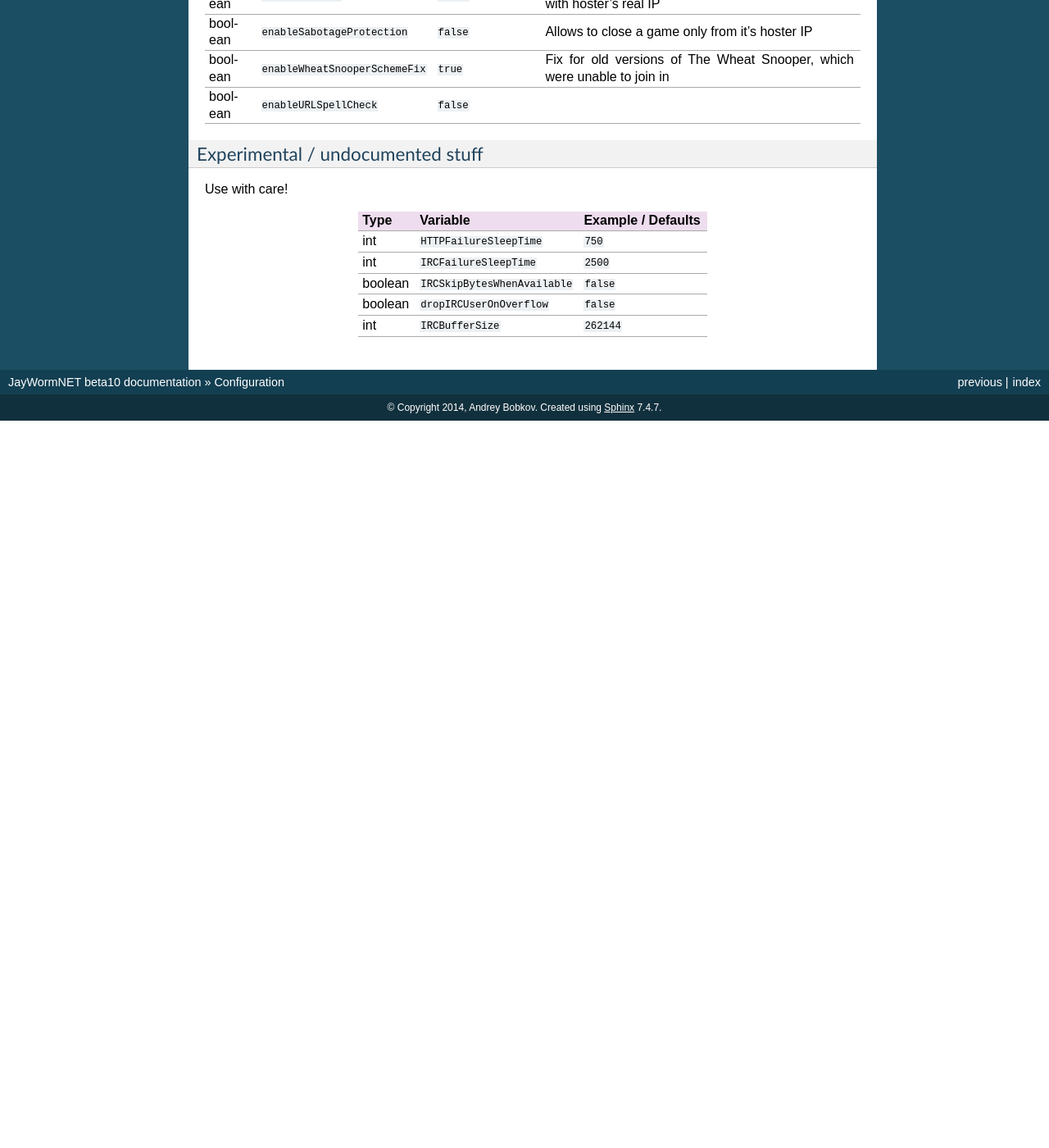
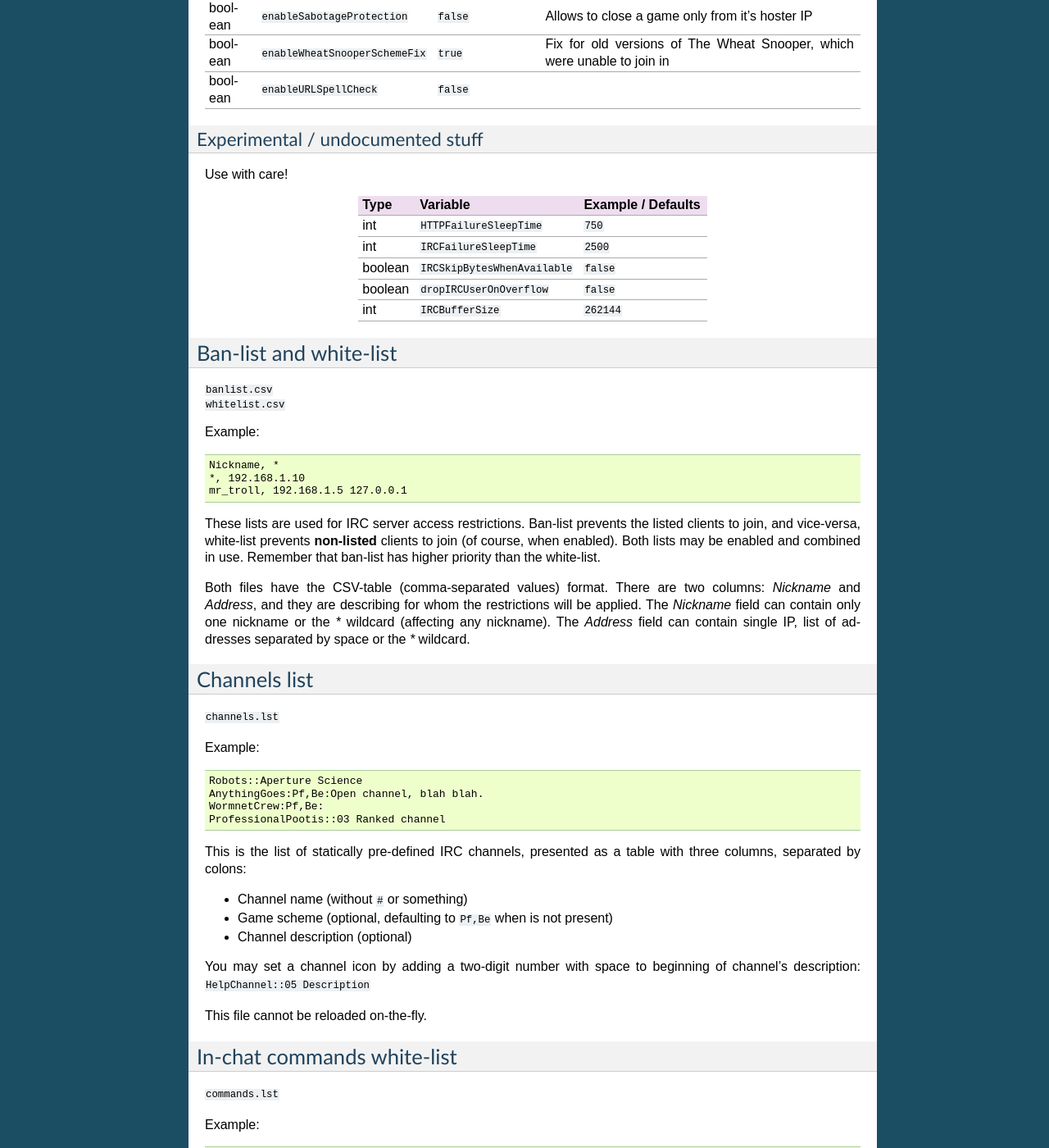
Before and after one commit to MEDVEDx64/JayWormNET, a Sphinx documentation site: the page built from docs/config.rst, in a window 1280 px wide and 1400 px high, scrolled down 3767 px. Shown: the whole window at 82% size. Built offline with Sphinx 7.4.7, drawn with Linux system fonts in a browser that asks for light colours; before the commit the page ends 4280 px from its top, so only the background shows below that; some of the changed text lies outside the part shown.

Commit message:
Upd. configuration and in-chat commands docs

```diff
--- a/docs/config.rst
+++ b/docs/config.rst
@@ -220,3 +221,99 @@
 boolean    ``dropIRCUserOnOverflow``               ``false``
 int        ``IRCBufferSize``                       ``262144``
 ========== ======================================= ===============================
+
+Ban-list and white-list
+=======================
+
+.. highlight:: none
+
+| ``banlist.csv``
+| ``whitelist.csv``
+
+
+Example::
+
+	Nickname, *
+	*, 192.168.1.10
+	mr_troll, 192.168.1.5 127.0.0.1
+
+These lists are used for IRC server access restrictions. Ban-list prevents the listed clients to join,
+and vice-versa, white-list prevents **non-listed** clients to join (of course, when enabled).
+Both lists may be enabled and combined in use. Remember that ban-list has higher priority than the white-list.
+
+Both files have the CSV-table (comma-separated values) format.
+There are two columns: `Nickname` and `Address`, and they are describing for whom the restrictions will be
+applied. The `Nickname` field can contain only one nickname or the `*` wildcard (affecting any nickname).
+The `Address` field can contain single IP, list of addresses separated by space or the `*` wildcard.
+
+Channels list
+=============
+
+``channels.lst``
+
+Example::
+
+	Robots::Aperture Science
+	AnythingGoes:Pf,Be:Open channel, blah blah.
+	WormnetCrew:Pf,Be:
+	ProfessionalPootis::03 Ranked channel
+
+This is the list of statically pre-defined IRC channels, presented as a table with three columns, separated by colons:
+
+* Channel name (without ``#`` or something)
+* Game scheme (optional, defaulting to ``Pf,Be`` when is not present)
+* Channel description (optional)
+
+You may set a channel icon by adding a two-digit number with space to beginning of channel's description:
+``HelpChannel::05 Description``
+
+This file cannot be reloaded on-the-fly.
+
+.. _config_cmdlist:
+
+In-chat commands white-list
+===========================
+
+``commands.lst``
+
+Example::
+
+	kick
+	oper
+	reload
+
+This is a list of allowed for invocation IRC in-chat commands. It affects both the scripted
+and embedded commands. Non-white-listed commands will be "non-existent" even it is present.
+See :ref:`commands`.
+
+Message of the Day
+==================
+
+There are two MOTD files: `txt` is for IRC and `html` is the page being displayed at the right bottom
+in Worms Armageddon >= 3.7.0.0 on the channel selection menu.
+
+``motd.txt``
+
+Example::
+
+	I am the MOTD message!
+
+``motd.html``
+
+.. highlight:: html
+
+Example::
+
+	<center><FONT SIZE="2" COLOR="Yellow">
+		<BR>Welcome to JayWormNET server!
+	</FONT></center>
+
+.. _config_fallback:
+
+Fallback page
+=============
+
+``fallback.html``
+
+Fallback page is what HTTP client will receive, when trying to visit any non-WormNET
+(or simply non-existent) page (if enabled in configuration).
```
Also changed, not shown: other parts of docs/config.rst (+6 -5 lines), docs/commands.rst (added, +58 -0 lines), docs/index.rst (+1 -7 lines).
